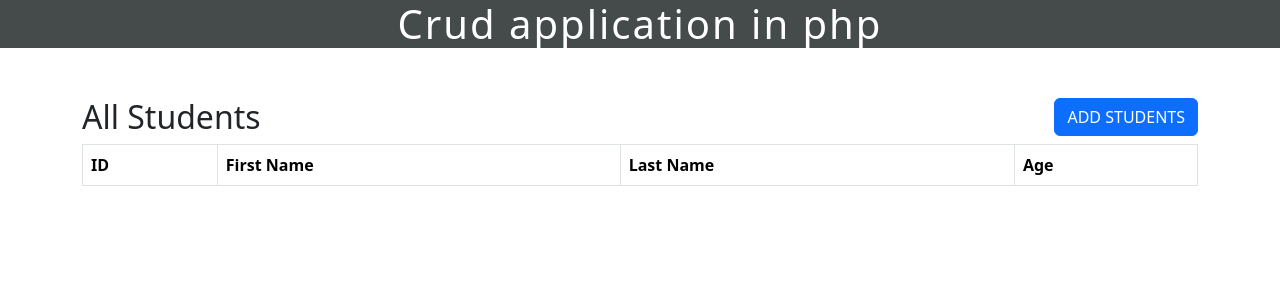
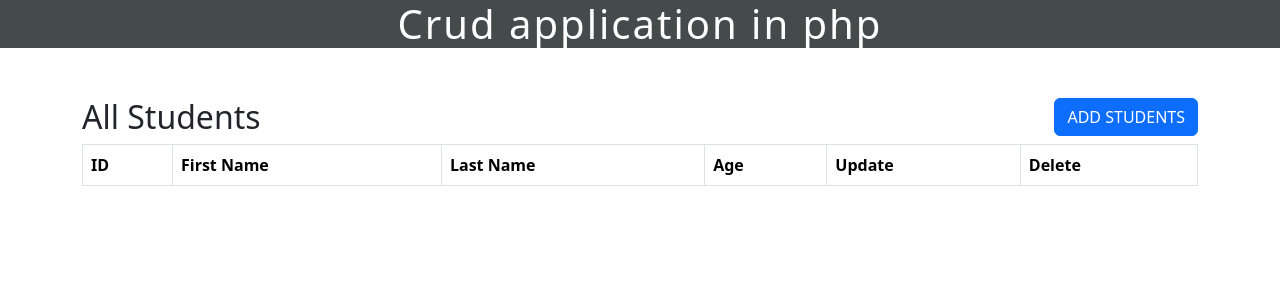
Before and after one commit to AitazazAhmad/CRUD_php, a PHP site: page / in a window 1280 px wide. Shown: the top 300 px of the page. Run offline with PHP 8.4, Linux system fonts and the light colour scheme; data that the repository does not hold is empty.

Commit message:
add update & del buttons

```diff
--- a/index.php
+++ b/index.php
@@ -1,6 +1,5 @@
 <?php include('header.php') ?>
 <?php include('dbcon.php') ?>
-<?php include('insert_data.php') ?>
 <div class="box1">
             <h2>All Students</h2>
         <button  class="btn btn-primary" data-bs-toggle="modal" data-bs-target="#exampleModal">ADD STUDENTS</button>
@@ -12,6 +11,8 @@
                 <th>First Name</th>
                 <th>Last Name</th>
                 <th>Age</th>
+                <th>Update</th>
+                <th>Delete</th>
             </tr>
             <tbody>
                 <?php
@@ -32,6 +33,8 @@
                         <td><?php echo $row['first_name'];?></td>
                         <td><?php echo $row['last_name'];?></td>
                         <td><?php echo $row['age'];?></td>
+                        <td><a href="update_page_1.php?id=<?php echo $row['id'];?>" class="btn btn-success">Update</a></td>
+                        <td><a href="#" class="btn btn-danger">Delete</a></td>
                         </tr>
 
                     <?php
--- a/insert_data.php
+++ b/insert_data.php
@@ -1,25 +1,26 @@
 <?php
+include 'dbcon.php';
 if(isset($_POST['add_students']))
 {
     $f_name = $_POST['f_name'];
     $l_name = $_POST['l_name'];
     $age = $_POST['age'];
 
-    if($f_name == "" || empty(f_name))
+    if($f_name == "" || empty($f_name))
     {
         header('location:index.php?message=you need to fill in the first name');
     }
     else
     {
-        $query = "insert into 'students(`first_name` , `last_name` , `age`) values (`$f_name` , `$l_name` , `$age`)";
-        $result = mysqli_query($query);
+        $query = "insert into `students` (`first_name` , `last_name` , `age`) values ('$f_name' , '$l_name' , '$age')";
+        $result = mysqli_query($connection,$query);
         if(!$result)
         {
             die("query failed".mysqli_error());
         }
         else
         {
-            header(`location:index.php?insert_msg=your data has been added successfully! `);
+            header('location:index.php?insert_msg=your data has been added successfully!');
         }
     }
 }
```
Also changed, not shown: update_page_1.php (added).
